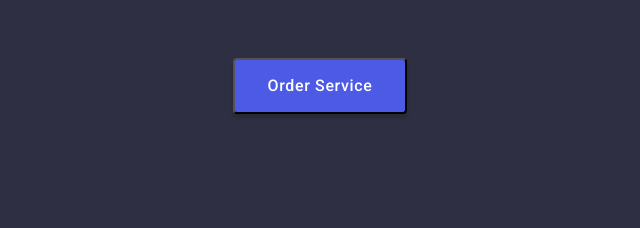
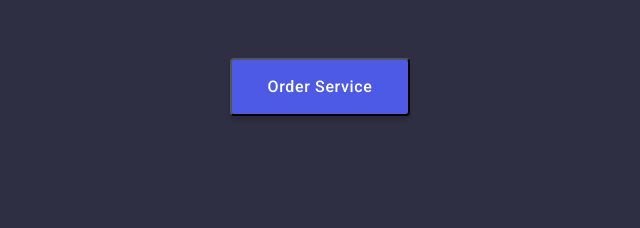
Before and after one commit to mrOlegUA/goit-markup-hw-03, a plain HTML site: page index.html in a window 1280 px wide. Shown: the part 362-590 px from the top of the page, 320-960 px from the left. Drawn offline with nearby package versions, Linux system fonts and the light colour scheme.

Commit message:
правки

```diff
--- a/css/styles.css
+++ b/css/styles.css
@@ -129,34 +129,36 @@ body {
   background-color: var(--hero-background, #2e2f42);
 }
 .hero-text-container {
+  width: 500px;
   height: 600px;
-  width: 500px;
   margin-left: auto;
   margin-right: auto;
 }
 .text-hero {
+  padding-top: 180px;
+  padding-bottom: 47px;
   font-weight: 700;
   font-size: 56px;
   line-height: 1.07;
   text-align: center;
   color: var(--white-background, #ffffff);
-  padding-top: 180px;
-  padding-bottom: 47px;
 }
 .button-order {
   display: block;
+  margin-left: auto;
+  margin-right: auto;
+  margin-bottom: 197px;
+  display: block;
+  align-items: center;
   padding: 16px 32px;
   font-weight: 500;
   letter-spacing: 0.04em;
-  align-items: center;
   color: var(--white-background, #ffffff);
   background-color: var(--primary-brand, #4d5ae5);
   box-shadow: 0px 4px 4px rgba(0, 0, 0, 0.15);
   border-radius: 4px;
-  margin-left: auto;
-  margin-right: auto;
-  min-width: 169px;
-  min-height: 56px;
+  width: 180px;
+  height: 58px;
 }
 .button-order:hover,
 .button-order:focus {
--- a/index.html
+++ b/index.html
@@ -61,12 +61,10 @@
     <main>
       <!-- hero -->
 
-      <section class="hero-img">
-        <div class="container hero-container">
-          <div class="hero-text-container">
-            <h1 class="text-hero">Effective Solutions for Your Business</h1>
-            <button class="button-order" type="button">Order Service</button>
-          </div>
+      <section class="hero-container container">
+        <div class="hero-text-container">
+          <h1 class="text-hero">Effective Solutions for Your Business</h1>
+          <button class="button-order" type="button">Order Service</button>
         </div>
       </section>
 
```
